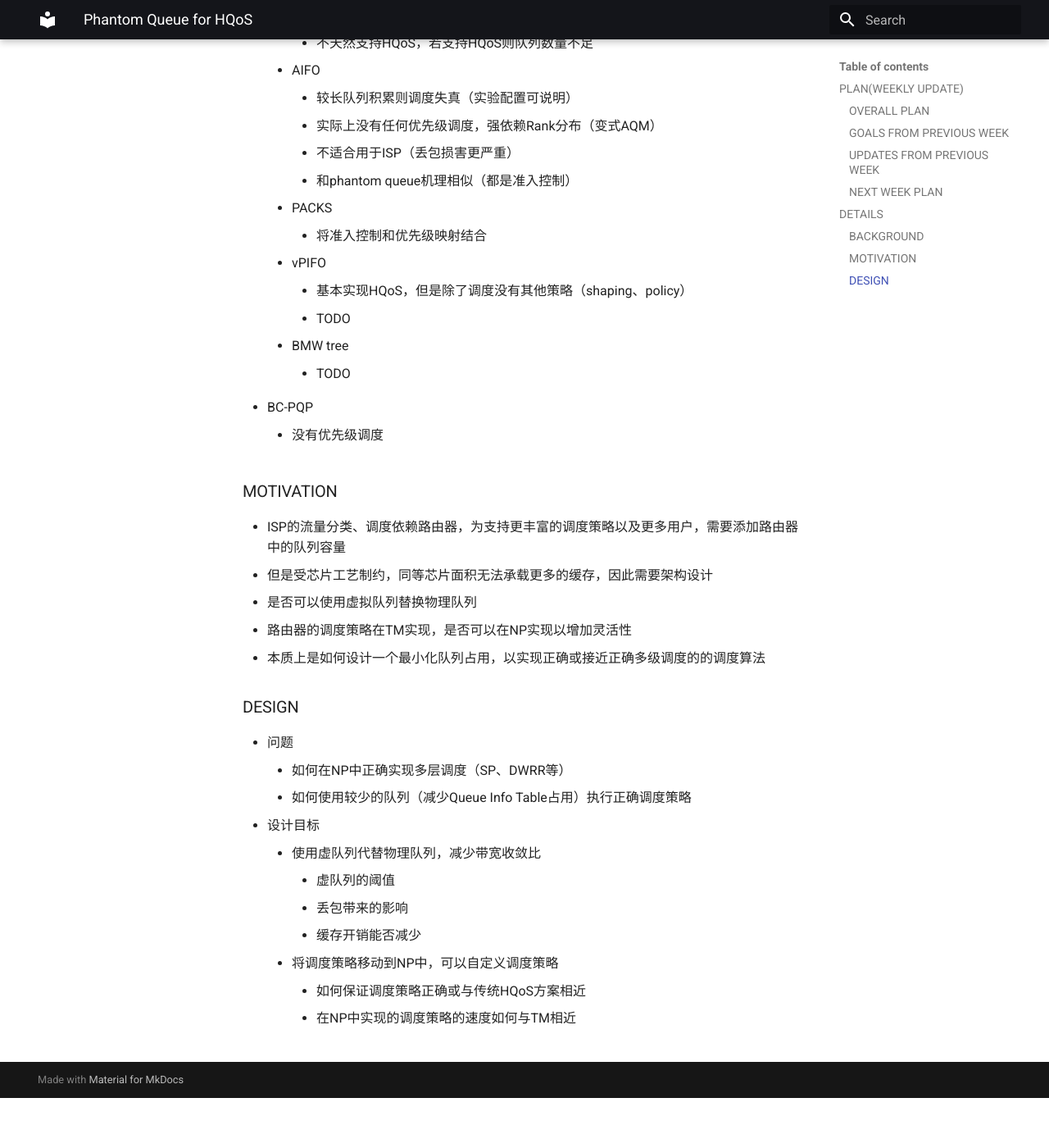
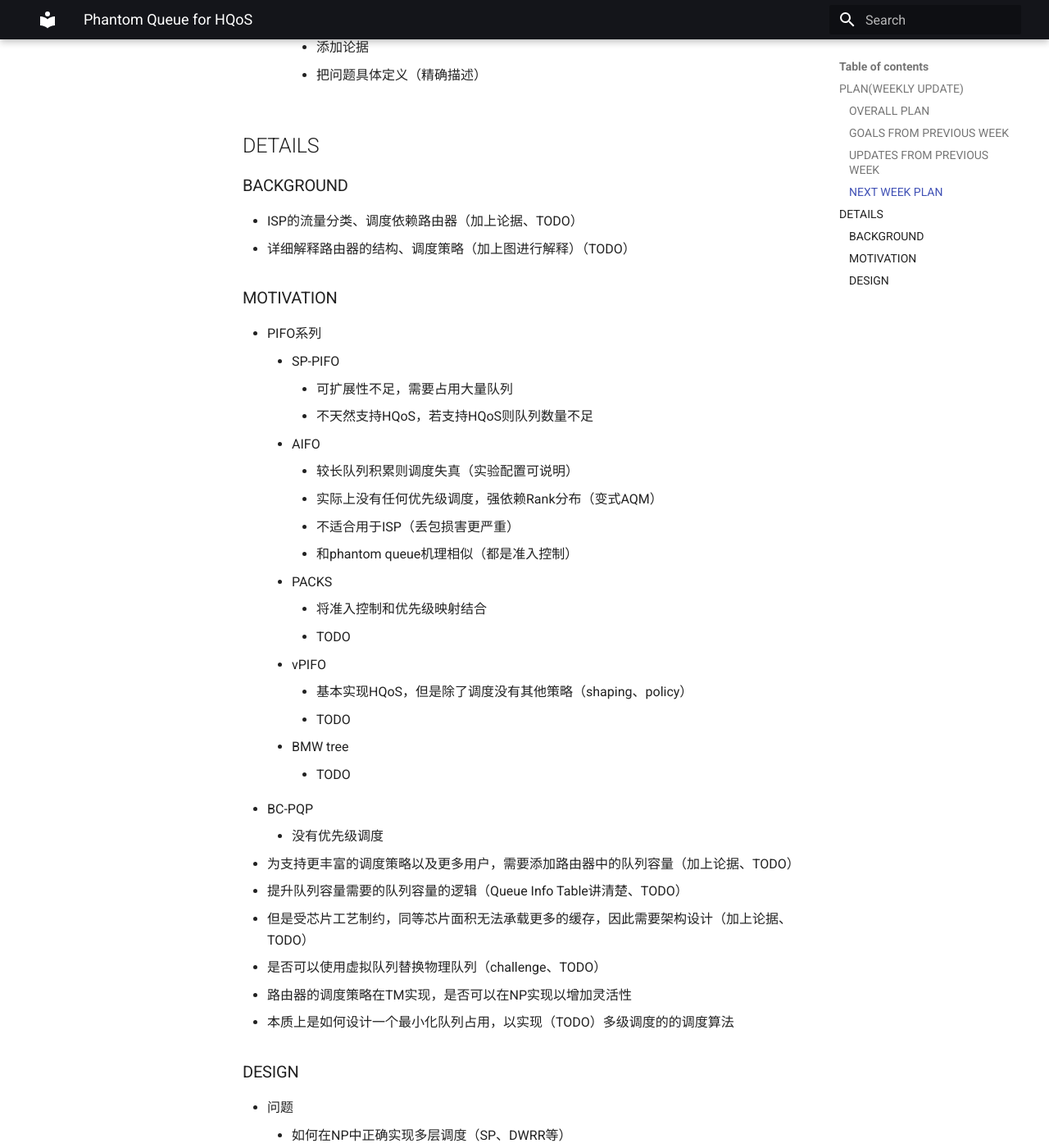
Before and after one commit to blowinding/blowinding.github.io, an MkDocs documentation site: the page built from docs/research/Phantom Queue for HQoS.md, in a window 1280 px wide and 1400 px high, scrolled down 1027 px. Shown: the whole window at 82% size. Built offline with MkDocs 1.6.1 and Material for MkDocs 9.7.7, drawn with Linux system fonts in a browser that asks for light colours; before the commit the page ends 2366 px from its top, so only the background shows below that; some of the changed text lies outside the part shown.

Commit message:
📝 Update Phantom Queue for HQoS Schedule

```diff
--- a/docs/research/Phantom Queue for HQoS.md
+++ b/docs/research/Phantom Queue for HQoS.md
@@ -11,9 +11,21 @@
 - 思考MOTIVATION和DESIGN GOALS
 ### NEXT WEEK PLAN
 - 完善BACKGROUND和MOTIVATION
-- 构思DESIGN
+	- BACKGROUND
+		- ISP流量分类、调度具体讲清楚，加上论据
+		- 路由器结构、调度策略详细解释（画图）
+	- MOTIVATION
+		- related work
+			- PACKS
+			- vPIFO
+			- BMW tree
+		- 添加论据
+		- 把问题具体定义（精确描述）
 ## DETAILS
 ### BACKGROUND
+- ISP的流量分类、调度依赖路由器（加上论据、TODO）
+- 详细解释路由器的结构、调度策略（加上图进行解释）（TODO）
+### MOTIVATION
 - PIFO系列
 	- SP-PIFO
 		- 可扩展性不足，需要占用大量队列
@@ -25,6 +37,7 @@
 		- 和phantom queue机理相似（都是准入控制）
 	- PACKS
 		- 将准入控制和优先级映射结合
+		- TODO
 	- vPIFO
 		- 基本实现HQoS，但是除了调度没有其他策略（shaping、policy）
 		- TODO
@@ -32,12 +45,12 @@
 		- TODO
 - BC-PQP
 	- 没有优先级调度
-### MOTIVATION
-- ISP的流量分类、调度依赖路由器，为支持更丰富的调度策略以及更多用户，需要添加路由器中的队列容量
-- 但是受芯片工艺制约，同等芯片面积无法承载更多的缓存，因此需要架构设计
-- 是否可以使用虚拟队列替换物理队列
+- 为支持更丰富的调度策略以及更多用户，需要添加路由器中的队列容量（加上论据、TODO）
+- 提升队列容量需要的队列容量的逻辑（Queue Info Table讲清楚、TODO）
+- 但是受芯片工艺制约，同等芯片面积无法承载更多的缓存，因此需要架构设计（加上论据、TODO）
+- 是否可以使用虚拟队列替换物理队列（challenge、TODO）
 - 路由器的调度策略在TM实现，是否可以在NP实现以增加灵活性
-- 本质上是如何设计一个最小化队列占用，以实现正确或接近正确多级调度的的调度算法
+- 本质上是如何设计一个最小化队列占用，以实现（TODO）多级调度的的调度算法
 ### DESIGN
 - 问题
 	- 如何在NP中正确实现多层调度（SP、DWRR等）
```
